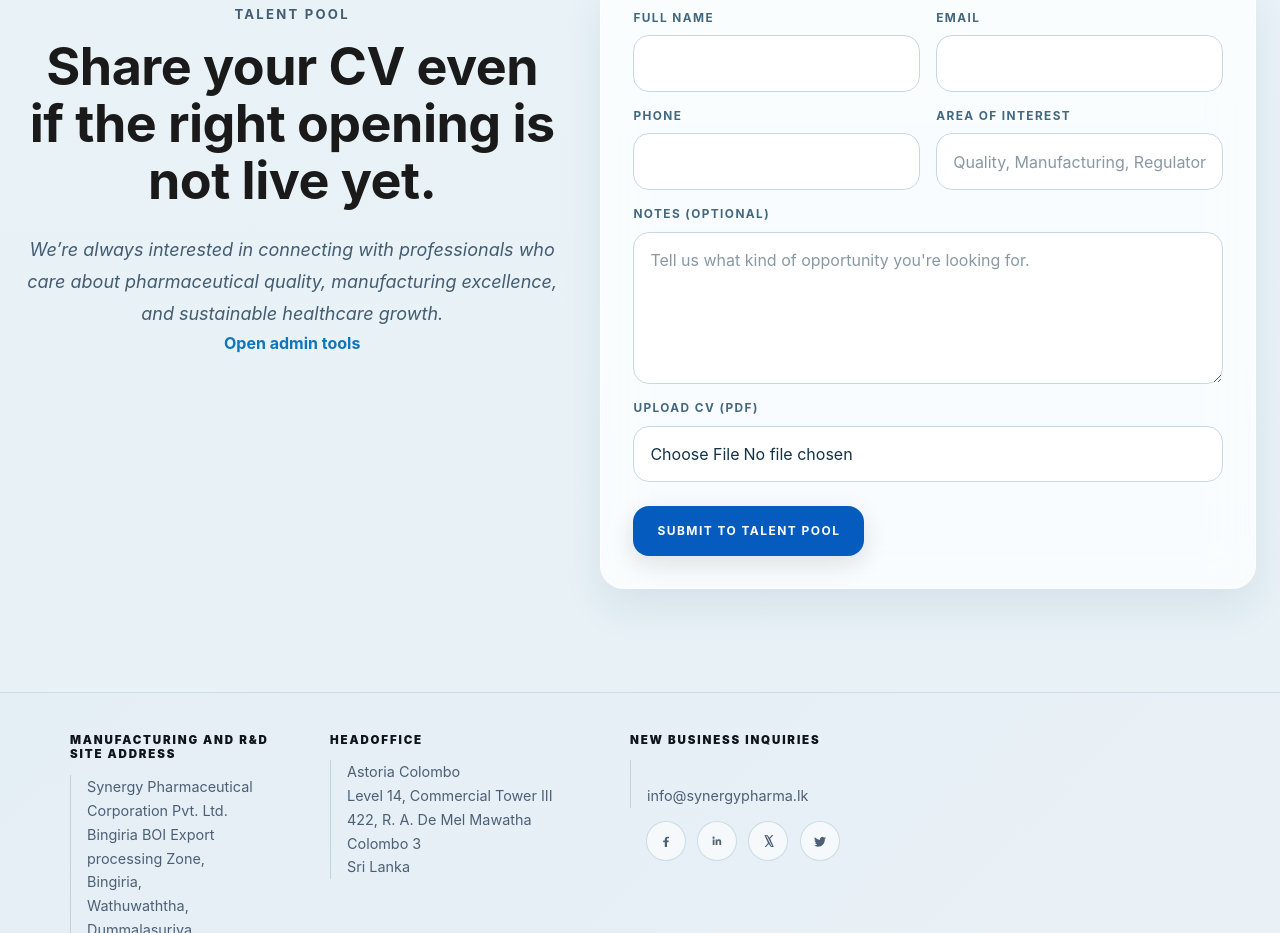
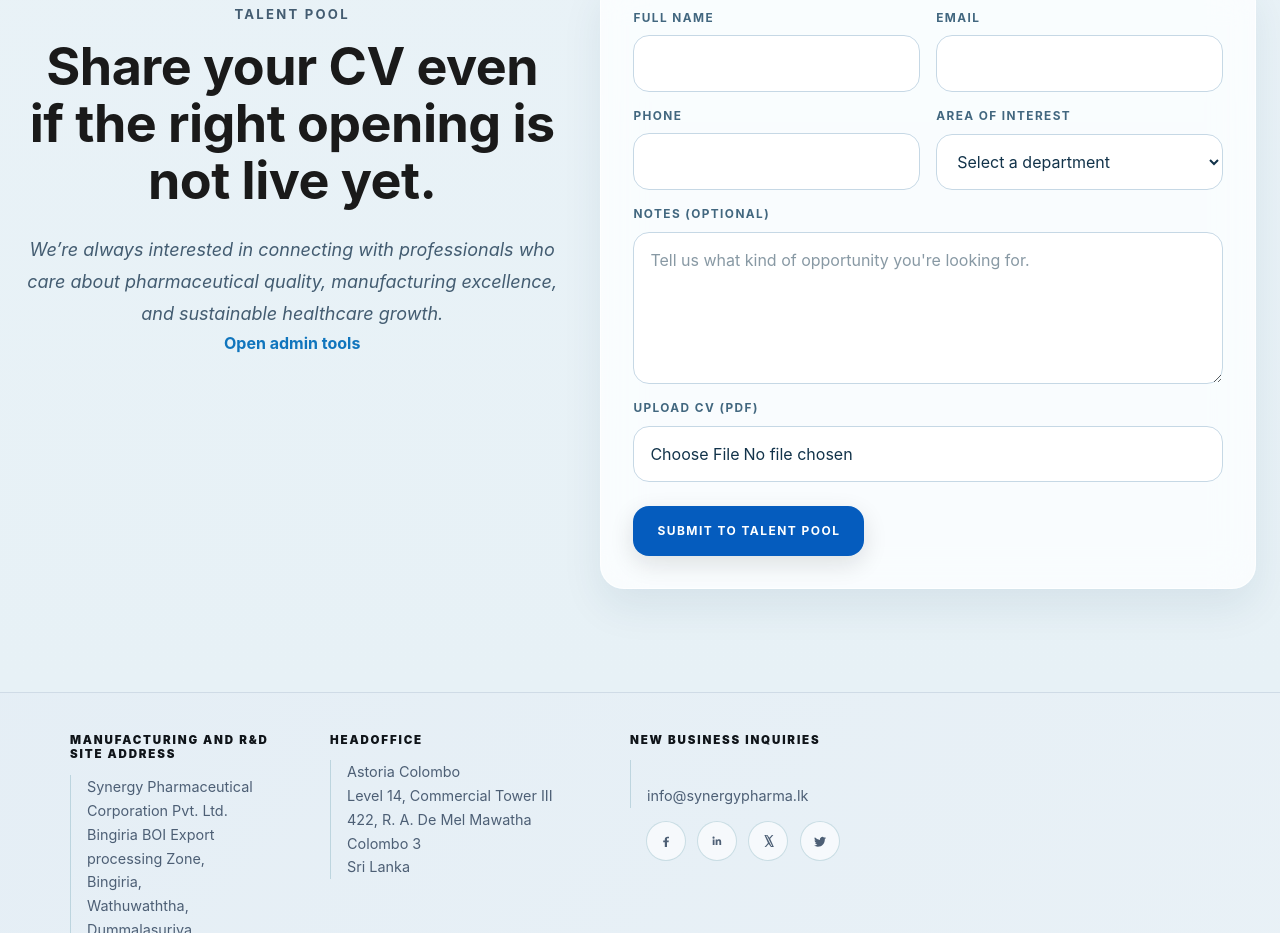
Before and after one commit to Anuththara-Rajakaruna/Synergy_pharma_website, a Next.js app: page /careers in a window 1280 px wide. Shown: the part 2520-3453 px from the top of the page. Built offline with nearby package versions, Linux system fonts and the light colour scheme.

Commit message:
Changed department list

```diff
--- a/src/components/careers/careers-admin-client.tsx
+++ b/src/components/careers/careers-admin-client.tsx
@@ -2,6 +2,7 @@
 
 import { FormEvent, startTransition, useEffect, useState } from "react";
 import { ApplicationRecord, Job, TalentPoolRecord } from "@/types/careers";
+import { CAREER_DEPARTMENTS } from "@/components/careers/department-options";
 
 type JobEditorState = {
   id: string;
@@ -191,11 +192,17 @@ export function CareersAdminClient({ initialJobs }: CareersAdminClientProps) {
             </label>
             <label className="careers-field">
               <span>Department</span>
-              <input
-                type="text"
+              <select
                 value={editor.department}
                 onChange={(event) => setEditor((current) => ({ ...current, department: event.target.value }))}
-              />
+              >
+                <option value="">Select a department</option>
+                {CAREER_DEPARTMENTS.map((department) => (
+                  <option key={department} value={department}>
+                    {department}
+                  </option>
+                ))}
+              </select>
             </label>
             <label className="careers-field">
               <span>Location</span>
--- a/src/components/careers/careers-listing.tsx
+++ b/src/components/careers/careers-listing.tsx
@@ -5,6 +5,7 @@ import { motion } from "framer-motion";
 import { Job } from "@/types/careers";
 import { CareersFilterBar } from "@/components/careers/careers-filter-bar";
 import { JobCard } from "@/components/careers/job-card";
+import { CAREER_DEPARTMENTS, CAREER_DEPARTMENT_SET } from "@/components/careers/department-options";
 
 type CareersListingProps = {
   initialJobs: Job[];
@@ -81,7 +82,15 @@ export function CareersListing({ initialJobs }: CareersListingProps) {
   }, [initialJobs]);
 
   const departments = useMemo(() => {
-    return [allDepartmentsLabel, ...Array.from(new Set(jobs.map((job) => job.department)))];
+    const uniqueDepartments = Array.from(new Set(jobs.map((job) => job.department)));
+    const preferredDepartments = CAREER_DEPARTMENTS.filter((department) =>
+      uniqueDepartments.includes(department)
+    );
+    const remainingDepartments = uniqueDepartments
+      .filter((department) => !CAREER_DEPARTMENT_SET.has(department))
+      .sort((left, right) => left.localeCompare(right));
+
+    return [allDepartmentsLabel, ...preferredDepartments, ...remainingDepartments];
   }, [jobs]);
 
   const filteredJobs = useMemo(() => {
--- /dev/null
+++ b/src/components/careers/department-options.ts
@@ -0,0 +1,25 @@
+export const CAREER_DEPARTMENTS = [
+  "Accounts",
+  "Analytical Development",
+  "Development Quality Assurance",
+  "EHS",
+  "Engineering",
+  "Finance",
+  "Formulation Development",
+  "HR & Admin",
+  "IT",
+  "Production",
+  "Microbiology",
+  "Packaging Development",
+  "Production Planning & Inventory Control",
+  "Purchase & Logistics",
+  "Quality Assurance",
+  "Quality Control",
+  "Regulatory Affairs",
+  "Sales & Marketing",
+  "Strategy Planning",
+  "Technology Transfer",
+  "Warehouse",
+] as const;
+
+export const CAREER_DEPARTMENT_SET = new Set<string>(CAREER_DEPARTMENTS);
--- a/src/components/careers/talent-pool-form.tsx
+++ b/src/components/careers/talent-pool-form.tsx
@@ -1,6 +1,7 @@
 "use client";
 
 import { FormEvent, startTransition, useState } from "react";
+import { CAREER_DEPARTMENTS } from "@/components/careers/department-options";
 
 type TalentPoolState = {
   name: string;
@@ -107,12 +108,17 @@ export function TalentPoolForm() {
         </label>
         <label className="careers-field">
           <span>Area of interest</span>
-          <input
-            type="text"
+          <select
             value={form.areaOfInterest}
             onChange={(event) => setForm((current) => ({ ...current, areaOfInterest: event.target.value }))}
-            placeholder="Quality, Manufacturing, Regulatory Affairs..."
-          />
+          >
+            <option value="">Select a department</option>
+            {CAREER_DEPARTMENTS.map((department) => (
+              <option key={department} value={department}>
+                {department}
+              </option>
+            ))}
+          </select>
         </label>
         <label className="careers-field careers-field-full">
           <span>Notes (optional)</span>
```
